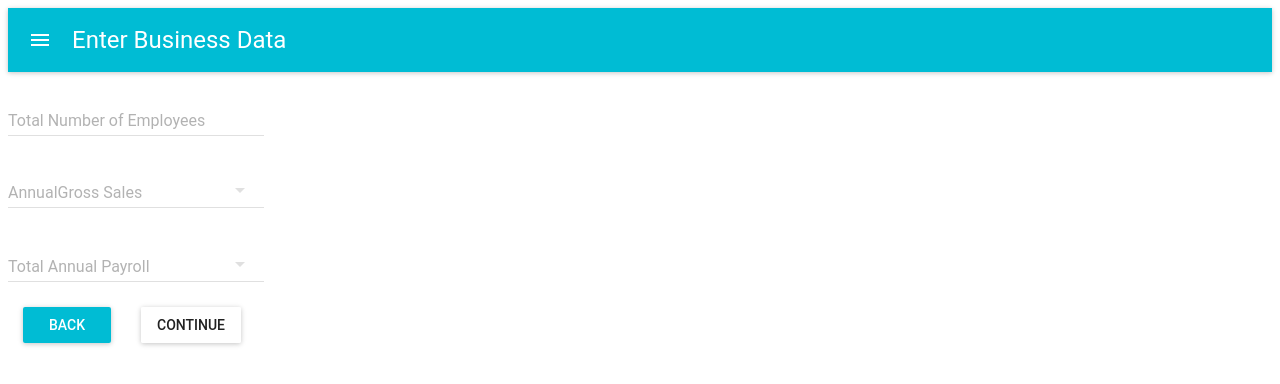
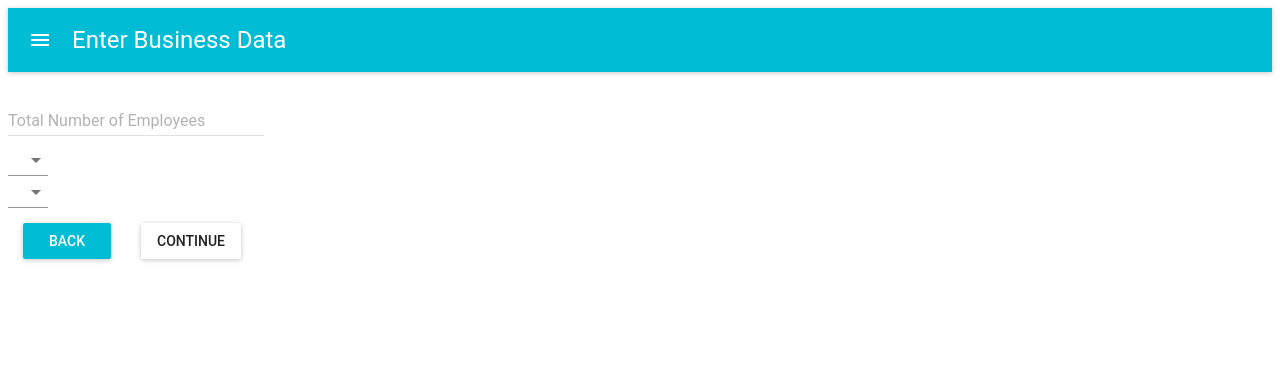
Before and after one commit to stanleyfils/coterie-insurance, a React (Create React App) app: page / in a window 1280 px wide. Both pictures are taken after a click on the button "CONTINUE". Shown: the top 384 px of the page. Built offline with nearby package versions, Linux system fonts and the light colour scheme.

Commit message:
fix render bug

```diff
--- a/src/components/ConfirmInfo.jsx
+++ b/src/components/ConfirmInfo.jsx
@@ -12,6 +12,11 @@ const styles = {
 };
 
 export class ConfirmInfo extends Component {
+  state = {
+    businessData: {},
+    businessDetails: {},
+  };
+
   submit = (event) => {
     event.preventDefault();
     axios
@@ -55,7 +60,8 @@ export class ConfirmInfo extends Component {
         annualPayroll,
       },
     } = this.props;
-    console.log(locations);
+    console.log("locations");
+    console.log(this.props);
     return (
       <React.Fragment>
         <AppBar title="Confirm Business Information" />
@@ -69,7 +75,10 @@ export class ConfirmInfo extends Component {
           <ListItem primaryText="Industry" secondaryText={industryId} />
         </List>
         <List>
-          <ListItem primaryText="Location Zip Code" secondaryText={locations} />
+          <ListItem
+            primaryText="Location Zip Code"
+            secondaryText={locations[0].zip}
+          />
         </List>
         <List>
           <ListItem
@@ -80,13 +89,13 @@ export class ConfirmInfo extends Component {
         <List>
           <ListItem
             primaryText="Gross Annual Sales"
-            secondaryText={grossAnnualSales}
+            secondaryText={this.props.businessData.grossAnnualSales}
           />
         </List>
         <List>
           <ListItem
             primaryText="Annual Payroll"
-            secondaryText={annualPayroll}
+            secondaryText={this.props.businessData.annualPayroll}
           />
         </List>
         <RaisedButton
@@ -106,11 +115,11 @@ export class ConfirmInfo extends Component {
   }
 }
 
-const mapStateToProps = (state) => {
-  console.log(state);
+const mapStateToProps = (store) => {
   return {
-    stateData: state.businessDetailsReducer.businessDetailsData,
+    businessData: store.businessDataReducer.businessData,
+    businessDetails: store.businessDetailsReducer.businessDetails,
   };
 };
 
-export default connect(mapStateToProps)(ConfirmInfo);
+export default connect(mapStateToProps, null)(ConfirmInfo);
--- a/src/components/FormBusinessData.jsx
+++ b/src/components/FormBusinessData.jsx
@@ -1,9 +1,9 @@
 import React, { Component } from "react";
-// import MuiThemeProvider from "material-ui/styles/MuiThemeProvider";
 import AppBar from "material-ui/AppBar";
 import TextField from "material-ui/TextField";
 import RaisedButton from "material-ui/RaisedButton";
-import SelectField from "material-ui/SelectField";
+import Select from "@material-ui/core/Select";
+import MenuItem from "@material-ui/core/MenuItem";
 import { connect } from "react-redux";
 import { storeBusinessData } from "../authStore/actions/businessDataActions";
 import { bindActionCreators } from "redux";
@@ -23,13 +23,13 @@ export class FormBusinessData extends Component {
 
   sales = [
     { value: "5e4", profit: "$50k" },
-    { value: "5e4", profit: "$75k" },
-    { value: "5e4", profit: "$100k" },
-    { value: "5e4", profit: "$150k" },
-    { value: "5e4", profit: "$200k" },
+    { value: "7e4", profit: "$75k" },
+    { value: "1e5", profit: "$100k" },
+    { value: "15e4", profit: "$150k" },
+    { value: "2e5", profit: "$200k" },
   ];
 
-  payroll = [
+  payrolls = [
     { value: "5e4", salaries: "$50k" },
     { value: "7e4", salaries: "$75k" },
     { value: "1e5", salaries: "$100k" },
@@ -50,34 +50,30 @@ export class FormBusinessData extends Component {
           defaultValue={values.numEmployees}
         />
         <br />
-
-        <SelectField
+        <Select
           name="grossAnnualSales"
-          hintText="Enter Annual Gross Sales"
-          floatingLabelText="AnnualGross Sales"
           onChange={(e) => handleChange(e)}
           defaultValue={values.grossAnnualSales}
-          // {this.sales.map(({ value, profit }, i) => (
-          //   // key={`${value}-${i} is required for arrays. (find the correct index)
-          //   <option value={value} key={`${value}-${i}`}>
-          //     {profit}
-          //   </option>
-          // ))}
-        />
+        >
+          {this.sales.map((sale, i) => (
+            <MenuItem key={i} value={sale.profit || ""}>
+              {sale.profit}
+            </MenuItem>
+          ))}
+        </Select>
         <br />
 
-        <SelectField
+        <Select
           name="annualPayroll"
-          hintText="Enter Annual Payroll"
-          floatingLabelText="Total Annual Payroll"
           onChange={(e) => handleChange(e)}
           defaultValue={values.annualPayroll}
-          // {this.payroll.map(({ value, salaries }, i) => (
-          //     <option value={value} key={`${value}-${i}`}>
-          //       {salaries}
-          //     </option>
-          //   ))}
-        />
+        >
+          {this.payrolls.map((payroll, i) => (
+            <MenuItem key={i} value={payroll.salaries || ""}>
+              {payroll.salaries}
+            </MenuItem>
+          ))}
+        </Select>
         <br />
         <RaisedButton
           label="Back"
--- a/src/components/FormBusinessDetails.jsx
+++ b/src/components/FormBusinessDetails.jsx
@@ -2,7 +2,8 @@ import React, { Component } from "react";
 import AppBar from "material-ui/AppBar";
 import TextField from "material-ui/TextField";
 import RaisedButton from "material-ui/RaisedButton";
-import SelectField from "material-ui/SelectField";
+import Select from "@material-ui/core/Select";
+import MenuItem from "@material-ui/core/MenuItem";
 import { storeBusinessDetails } from "../authStore/actions/businessDetailsActions";
 import { connect } from "react-redux";
 import { bindActionCreators } from "redux";
@@ -21,12 +22,12 @@ export class FormBusinessDetails extends Component {
     console.log(this.props);
   };
 
-  // jobs = [
-  //   { value: "10537", career: "Plumber" },
-  //   { value: "10391", career: "Software Developer" },
-  //   { value: "10415", career: "Lawyer" },
-  //   { value: "10109", career: "Handyman" },
-  // ];
+  jobs = [
+    { value: "10537", career: "Plumber" },
+    { value: "10391", career: "Software Developer" },
+    { value: "10415", career: "Lawyer" },
+    { value: "10109", career: "Handyman" },
+  ];
 
   render() {
     const { values, handleChange, handleLocationChange } = this.props;
@@ -49,25 +50,24 @@ export class FormBusinessDetails extends Component {
           defaultValue={values.contactEmail}
         />
         <br />
-        <SelectField
+        <Select
           name="industryId"
-          hintText="Enter Industry Type"
-          floatingLabelText="Industry Type"
           onChange={(e) => handleChange(e)}
           defaultValue={values.industryId}
-        />
+        >
+          {this.jobs.map((job, i) => (
+            <MenuItem key={i} value={job.value || ""}>
+              {job.career}
+            </MenuItem>
+          ))}
+        </Select>
         <br />
         <TextField
           name="locations"
           hintText="Enter Zip Code"
           floatingLabelText="Zip Code"
           onChange={(e) => handleLocationChange(e)}
-          defaultValue={values.locations}
-          // {this.jobs.map(({ value, career }, i) => (
-          //   <option value={value} key={`${value}-${i}`}>
-          //     {career}
-          //   </option>
-          // ))}
+          defaultValue={values.locations[0].zip}
         />
         <br />
         <RaisedButton
--- a/src/components/QuoteForm.jsx
+++ b/src/components/QuoteForm.jsx
@@ -4,6 +4,9 @@ import FormBusinessData from "./FormBusinessData";
 import FormBusinessDetails from "./FormBusinessDetails";
 import ConfirmInfo from "./ConfirmInfo";
 import Success from "./Success";
+// import { businessDetailsActions } from "../authStore/actions/businessDetailsActions";
+// import { businessDataActions } from "../authStore/actions/businessDataActions";
+import { connect } from "react-redux";
 
 // Validate email if you're feeling fancy fancy
 // function validateEmail(contactEmail) {
@@ -16,10 +19,10 @@ export class QuoteForm extends Component {
     step: 1,
     businessName: "",
     contactEmail: "",
-    grossAnnualSales: "5e4",
-    annualPayroll: "5e4",
+    grossAnnualSales: "",
+    annualPayroll: "",
     numEmployees: "",
-    industryId: "10537",
+    industryId: "",
     locations: [
       {
         zip: "",
@@ -94,6 +97,7 @@ export class QuoteForm extends Component {
       industryId,
       locations,
     } = this.state;
+
     const values = {
       businessName,
       contactEmail,
@@ -110,6 +114,7 @@ export class QuoteForm extends Component {
           <FormBusinessDetails
             nextStep={this.nextStep}
             handleChange={this.handleChange}
+            handleLocationChange={this.handleLocationChange}
             values={values}
           />
         );
@@ -138,4 +143,4 @@ export class QuoteForm extends Component {
   }
 }
 
-export default QuoteForm;
+export default connect()(QuoteForm);
```
